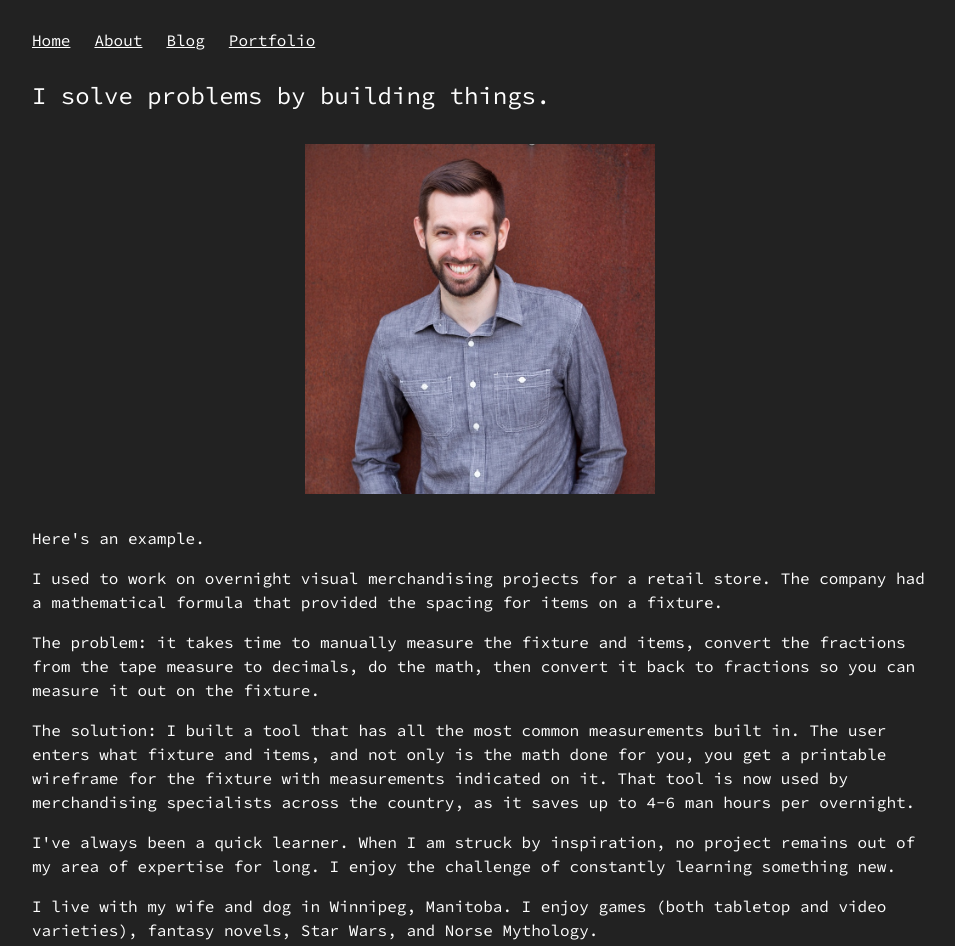
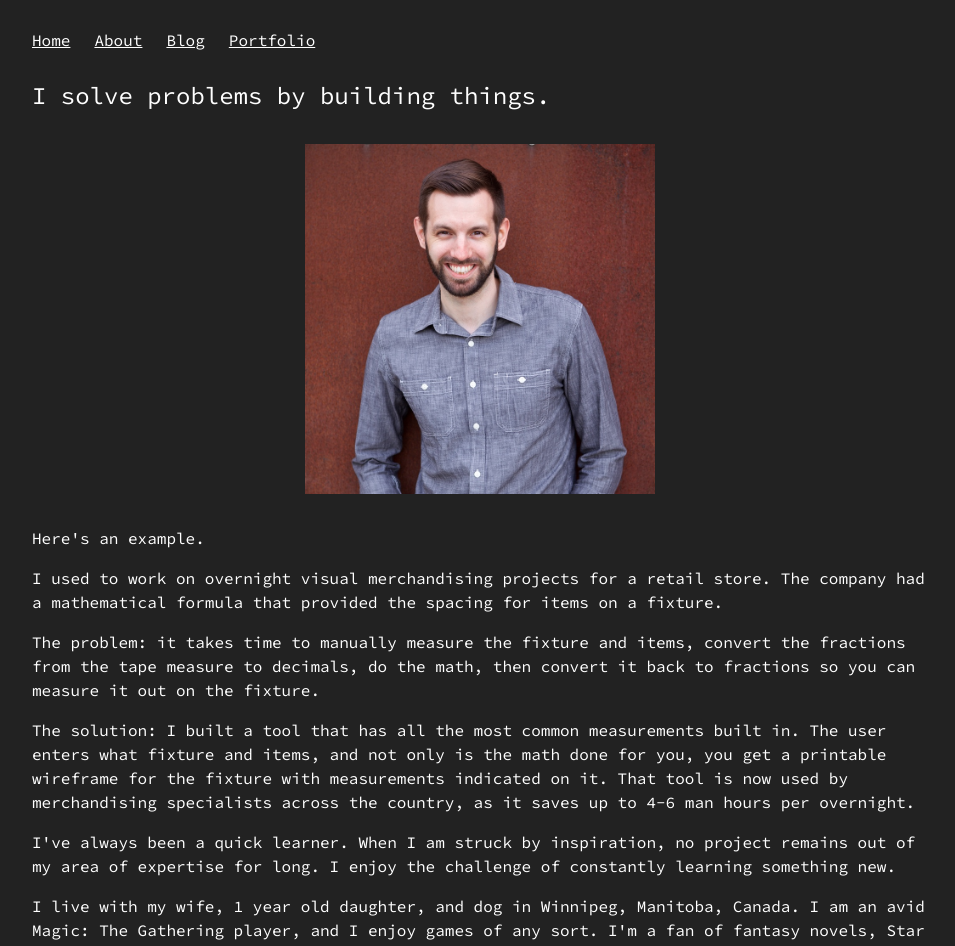
Before and after one commit to Taouen/next-site, a Next.js app: page /about in a window 1280 px wide. Shown: the top 946 px of the page, without its empty margins (160-1115 px from the left). Built offline with nearby package versions, Linux system fonts and the light colour scheme.

Commit message:
Update info on about page

```diff
--- a/pages/about.js
+++ b/pages/about.js
@@ -49,9 +49,10 @@ function About() {
         </p>
 
         <p>
-          I live with my wife and dog in Winnipeg, Manitoba. I enjoy games (both
-          tabletop and video varieties), fantasy novels, Star Wars, and Norse
-          Mythology.
+          I live with my wife, 1 year old daughter, and dog in Winnipeg,
+          Manitoba, Canada. I am an avid Magic: The Gathering player, and I
+          enjoy games of any sort. I'm a fan of fantasy novels, Star Wars, and
+          Norse Mythology.
         </p>
       </Layout>
     </>
```
